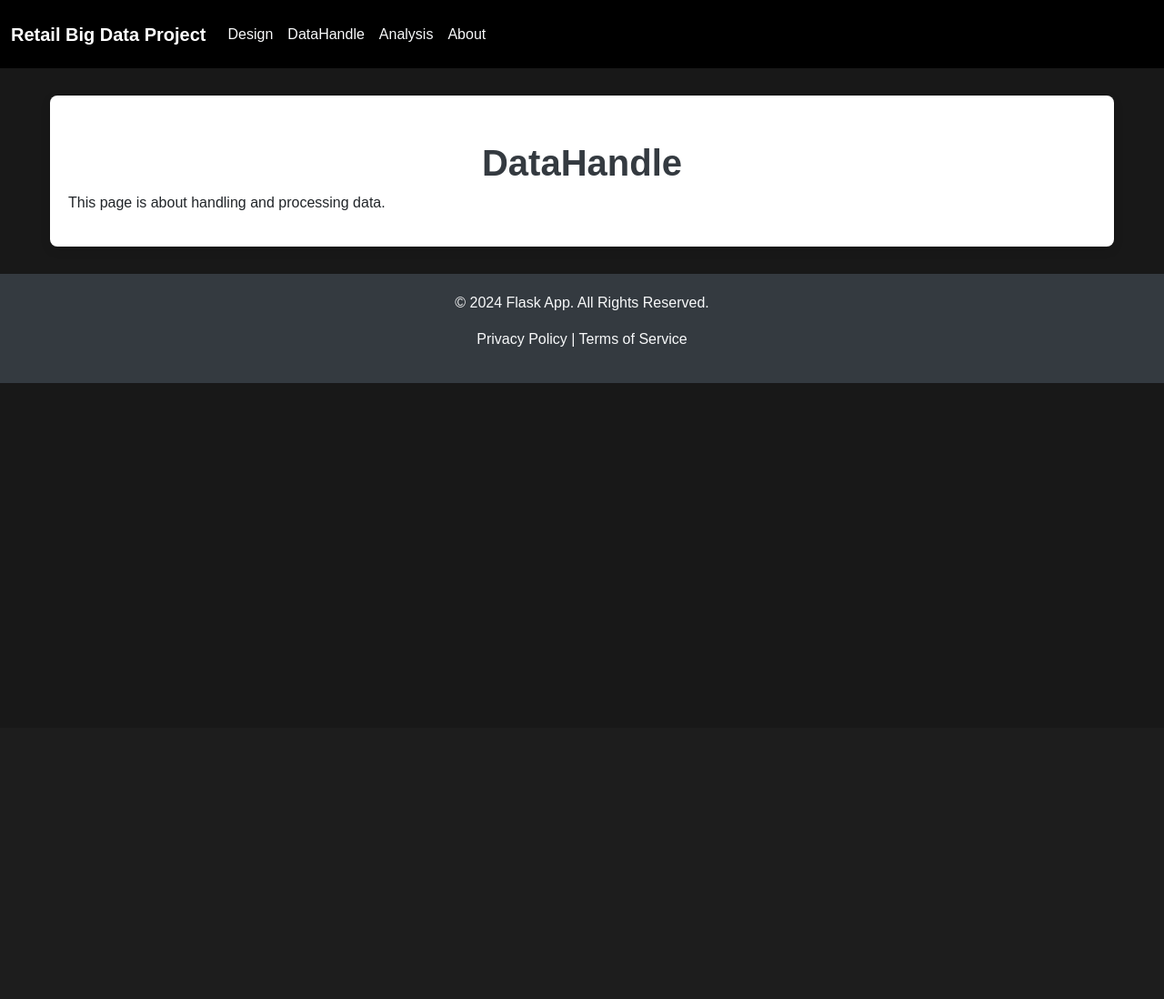
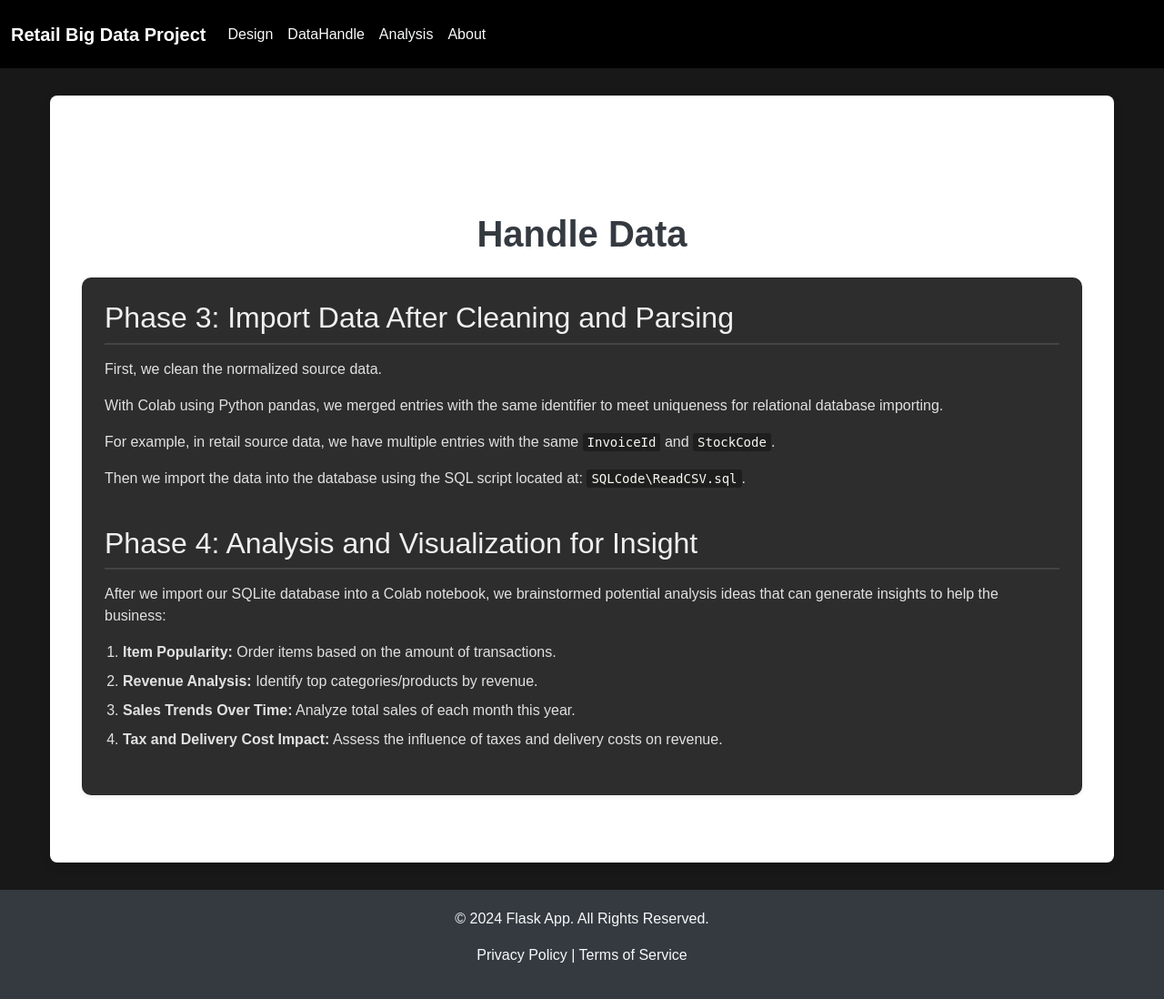
Before and after one commit to sc971008/DS5110_FinalProject_RetailDB, a Python web app: template flask/templates/datahandle.html in a window 1280 px wide. Shown: the whole page at 91% size. Before the commit the page ends 421 px from the top, so only its background shows below. Run offline with Jinja, Linux system fonts and the light colour scheme; the template is opened without the code that fills it, so the values that code supplies are empty.

Commit message:
update website html

```diff
--- a/flask/templates/datahandle.html
+++ b/flask/templates/datahandle.html
@@ -1,8 +1,76 @@
 {% extends "nav.html" %}
 
-{% block title %}DataHandle{% endblock %}
+{% block title %}Handle Data{% endblock %}
 
 {% block content %}
-<h1>DataHandle</h1>
-<p>This page is about handling and processing data.</p>
+    <div class="container mt-5">
+        <h1 class="text-center mb-4">Handle Data</h1>
+
+        <div class="card shadow-sm p-4 mb-4">
+            <h2>Phase 3: Import Data After Cleaning and Parsing</h2>
+            <p>First, we clean the normalized source data.</p>
+            <p>With Colab using Python pandas, we merged entries with the same identifier to meet uniqueness for relational database importing.</p>
+            <p>For example, in retail source data, we have multiple entries with the same <code>InvoiceId</code> and <code>StockCode</code>.</p>
+            <p>Then we import the data into the database using the SQL script located at: <code>SQLCode\ReadCSV.sql</code>.</p>
+
+            <h2 class="mt-4">Phase 4: Analysis and Visualization for Insight</h2>
+            <p>After we import our SQLite database into a Colab notebook, we brainstormed potential analysis ideas that can generate insights to help the business:</p>
+
+            <ol>
+                <li><strong>Item Popularity:</strong> Order items based on the amount of transactions.</li>
+                <li><strong>Revenue Analysis:</strong> Identify top categories/products by revenue.</li>
+                <li><strong>Sales Trends Over Time:</strong> Analyze total sales of each month this year.</li>
+                <li><strong>Tax and Delivery Cost Impact:</strong> Assess the influence of taxes and delivery costs on revenue.</li>
+            </ol>
+        </div>
+    </div>
+    <style>
+        /* Dark background for the body */
+        body {
+            background-color: #181818; /* GitHub dark background */
+            color: #e1e1e1; /* Light text color for contrast */
+            font-family: Arial, sans-serif;
+        }
+
+        /* Styling for the card container */
+        .card {
+            background-color: #2d2d2d; /* Dark card background */
+            border-radius: 10px;
+            box-shadow: 0 4px 10px rgba(0, 0, 0, 0.1);
+            color: #e1e1e1; /* Light text inside the card */
+        }
+
+        /* Style for headings */
+        h2, h3 {
+            color: #f0f0f0;
+            border-bottom: 2px solid #444;
+            padding-bottom: 8px;
+            margin-bottom: 15px;
+        }
+
+        /* Style for lists */
+        ol {
+            padding-left: 20px;
+        }
+
+        ol li {
+            margin-bottom: 8px;
+        }
+
+        /* Style for code block */
+        code {
+            background-color: #1e1e1e; /* Dark code block */
+            border-radius: 3px;
+            padding: 2px 5px;
+            font-family: monospace;
+            color: #f8f8f2; /* Light text for code */
+        }
+
+        /* Add some spacing for mobile view */
+        @media (max-width: 768px) {
+            .card {
+                padding: 15px;
+            }
+        }
+    </style>
 {% endblock %}
```
Also changed, not shown: flask/templates/about.html (+3 -12 lines).
